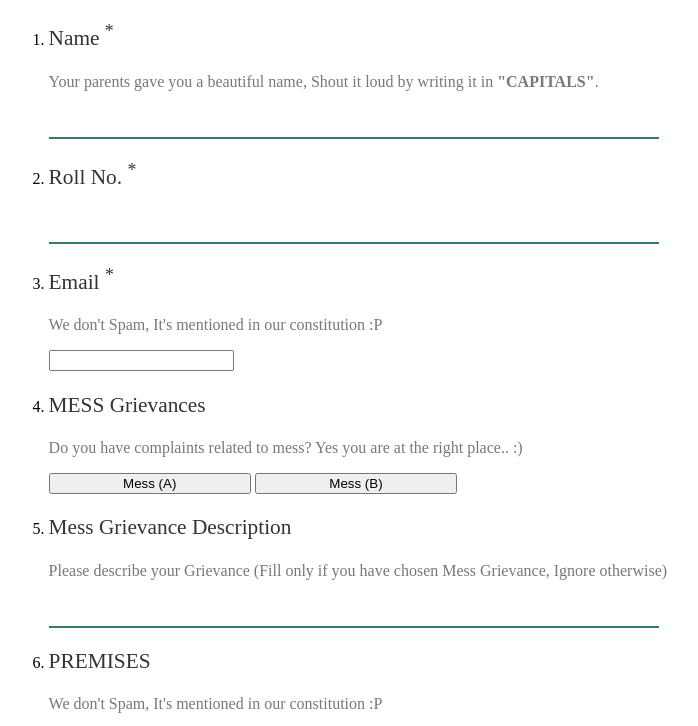
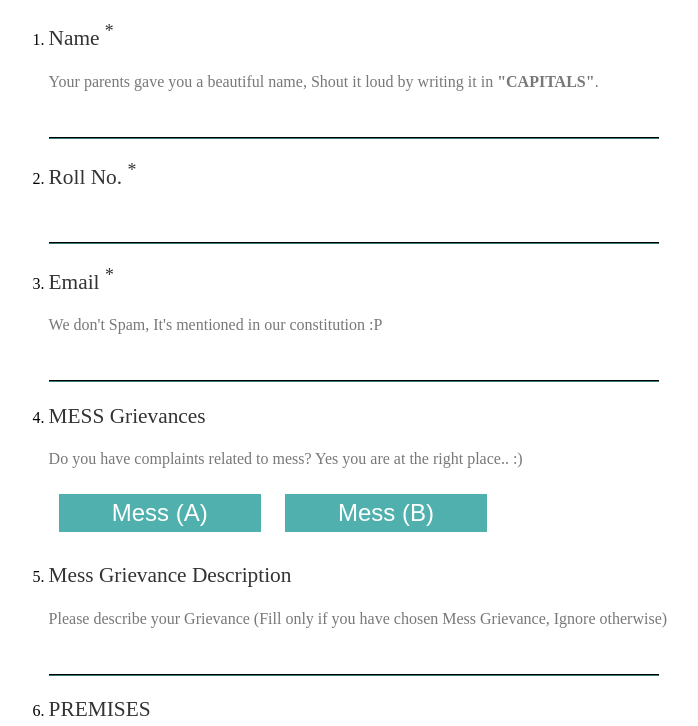
Before and after one commit to OpenSouce-LNMIIT/complaint.lnmiit, a plain HTML site: page index.html in a window 1280 px wide. Shown: the top 726 px of the page, without its empty margins (189-887 px from the left). Drawn offline with Linux system fonts and the light colour scheme.

Commit message:
update css

```diff
--- a/index.html
+++ b/index.html
@@ -9,6 +9,7 @@
 
 	<body>
 		<div>
+			<form>
 				<ol>
 					<li>
 						<div>
@@ -130,6 +131,7 @@
 					<input type="reset">
 
 				</ol>
+			</form>
 		</div>
 
 	</body>
--- a/style.css
+++ b/style.css
@@ -15,12 +15,29 @@ ol {
 
 input[type="button"]{
 	width: 20%;
+	margin: 10px;
+	padding: 5px;
+	/*border-color: #4FB0AE;*/
+	color: #ffffff;
+	font-size: 18pt;
+	background-color: #4FB0AE;
+	border-style: none;
+
 }
 
 input[type="text"] {
 	width: 60%;
 	border-width: 0px 0px 2px 0px;
 	border-bottom-color: #102323;
+	border-style: groove;
 	font-size: 18pt;
 	color: #4FB0AE;
 }
+input[type="email"] {
+	width: 60%;
+	border-width: 0px 0px 2px 0px;
+	border-bottom-color: #102323;
+	border-style: groove;
+	font-size: 18pt;
+	color: #4FB0AE;
+}
```
Lines whose indentation alone changed are shown as unchanged.
